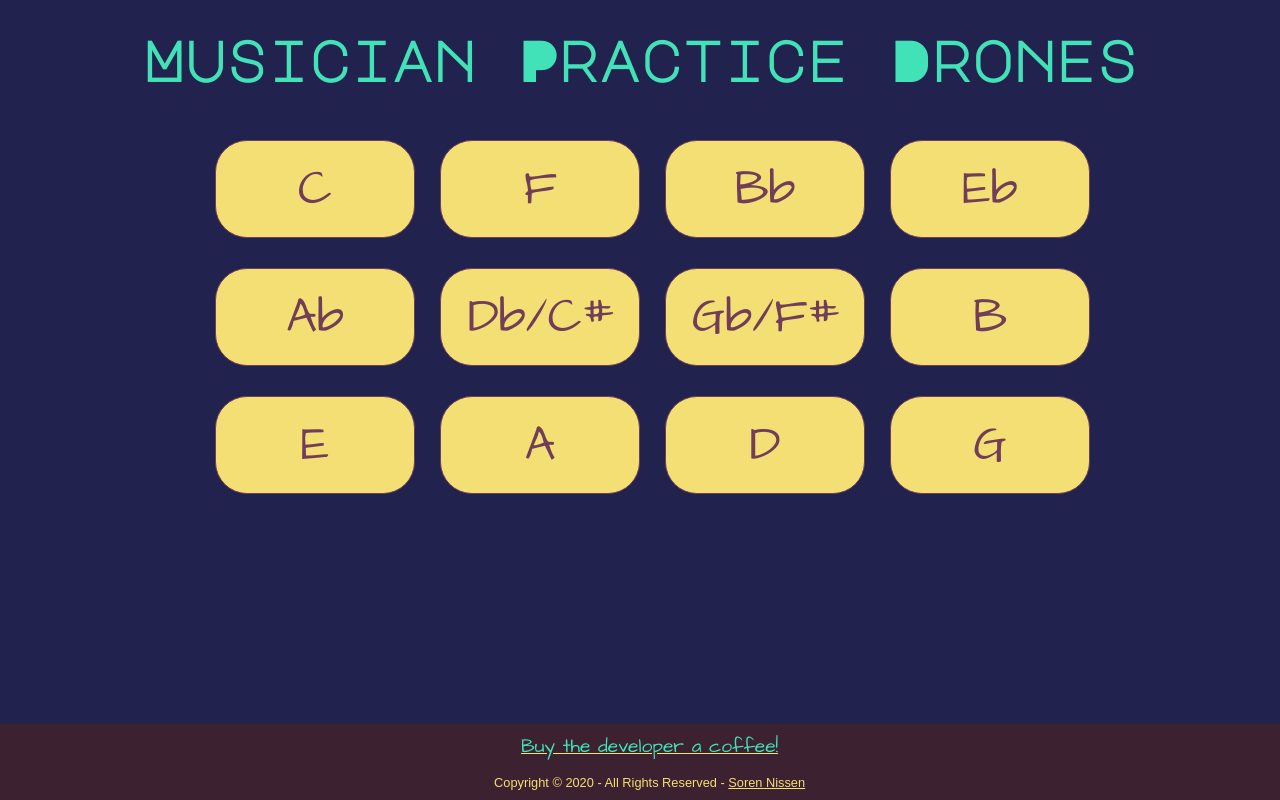
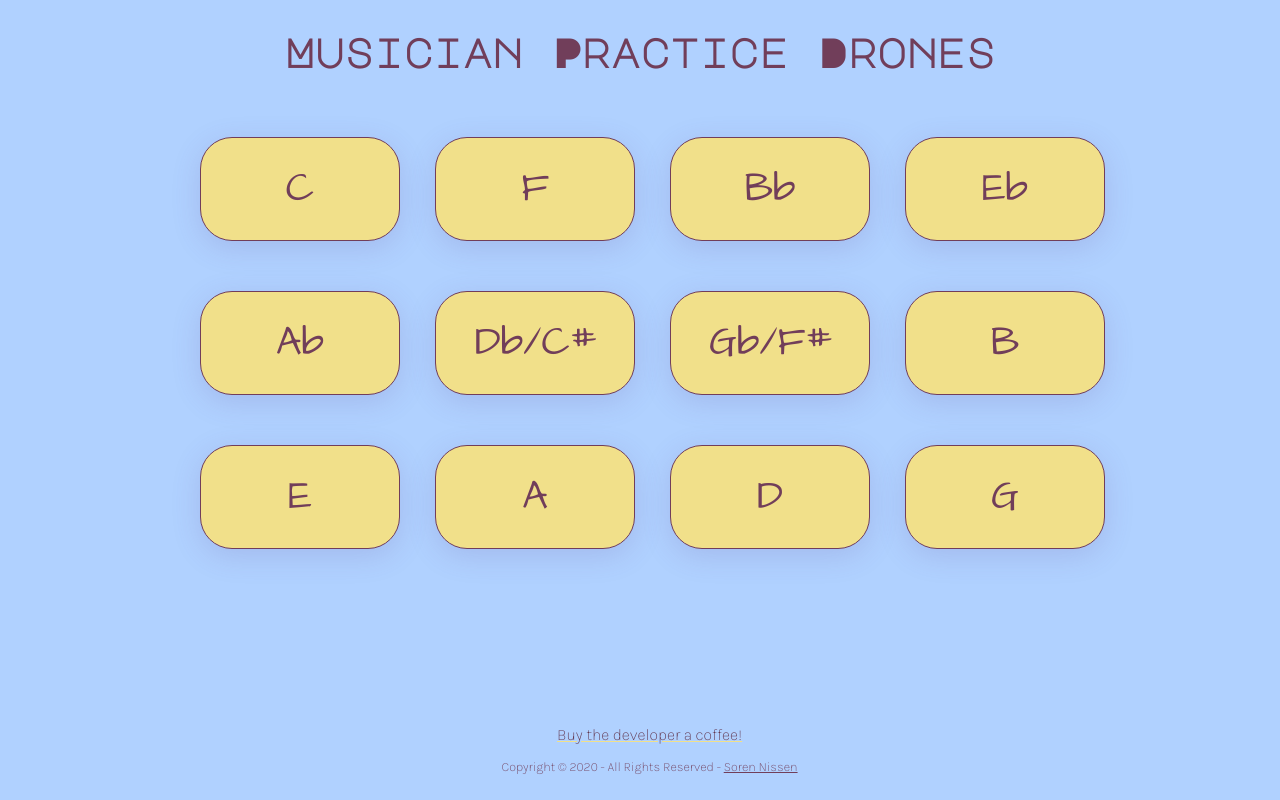
Before and after one commit to skendanavian/muscian-practice-drones, a React (Create React App) app: page / in a window 1280 px wide. Built offline with nearby package versions, Linux system fonts and the light colour scheme.

Commit message:
updated styles and responsive design. Added new project photos

```diff
--- a/public/index.html
+++ b/public/index.html
@@ -43,6 +43,12 @@
       rel="stylesheet"
     />
 
+    <link rel="preconnect" href="https://fonts.gstatic.com" />
+    <link
+      href="https://fonts.googleapis.com/css2?family=karla:wght@200;300;400;500;600&display=swap"
+      rel="stylesheet"
+    />
+
     <link rel="manifest" href="%PUBLIC_URL%/manifest.json" />
     <!--
       Notice the use of %PUBLIC_URL% in the tags above.
--- a/src/App.scss
+++ b/src/App.scss
@@ -7,7 +7,7 @@ html {
 body {
   font-family: $font2;
   box-sizing: border-box;
-  background-color: rgb(34, 34, 78);
+  background-color: rgb(176, 209, 255);
   margin: 0;
   width: 100vw;
   height: 100vh;
@@ -32,64 +32,70 @@ p {
 }
 
 h1 {
-  font-size: 3.5rem;
-  color: $playing;
+  color: $dark2;
   text-align: center;
   margin: 2rem;
+  margin-bottom: 2.8rem;
 }
 
 .footer {
   margin-top: 10px;
-  background-color: darken($dark2, 16%);
+  text-align: center;
+  font-weight: 200;
+  background-color: transparent;
   z-index: 99;
   position: fixed;
   width: 100%;
   left: 0;
   bottom: 0;
   padding: 0.6rem;
-  font-family: Helvetica, sans-serif;
+  font-family: $font1;
   text-align: center;
+  margin-bottom: 1rem;
 
   .coffeeLink {
     padding-bottom: 0.2rem;
 
     p {
-      color: $playing;
+      font-size: 1rem;
+
+      color: darken($dark2, 5%);
     }
   }
 
   .copyright {
-    color: $light1;
-    font-family: Arial, Helvetica, sans-serif;
+    color: $dark2;
+
     font-size: 0.8rem;
 
     a {
-      color: $light1;
+      color: $dark2;
     }
   }
 }
 
-@media screen and (min-width: 700px) {
-  .h1 {
-    font-size: 5rem;
+@media screen and (min-width: 760px) {
+  h1 {
+    font-size: 2.5rem;
   }
   p {
-    font-size: 1.2rem;
+    font-size: 1rem;
   }
 }
 
 @media screen and (min-width: 321px) and (max-width: 699px) {
   h1 {
-    font-size: 1rem;
+    font-size: 1.4rem;
+    margin-bottom: 2rem;
   }
 
   .footer {
     .coffeeLink p {
-      font-size: 1rem;
+      font-size: 0.8rem;
     }
 
     .copyright {
-      font-size: 0.4rem;
+      font-size: 0.6rem;
     }
   }
 }
@@ -97,15 +103,16 @@ h1 {
 @media screen and (max-width: 320px) {
   h1 {
     font-size: 1.2rem;
+    margin-bottom: 2rem;
   }
 
   .footer {
     .coffeeLink p {
-      font-size: 1rem;
+      font-size: 0.8rem;
     }
 
     .copyright {
-      font-size: 0.4rem;
+      font-size: 0.5rem;
     }
   }
 }
--- a/src/components/Button.scss
+++ b/src/components/Button.scss
@@ -1,13 +1,15 @@
 @import "../styles/variables.scss";
 
 .btn {
-  font-family: $font1;
+  font-family: $font3;
+  font-weight: 200;
   font-size: 2rem;
 
   padding: 10px;
   border-radius: 2rem;
   background-color: $light1;
-  border: 1px $dark2 solid;
+  border: 1px solid $dark2;
+  box-shadow: rgba(101, 77, 152, 0.175) 0px 7px 29px 0px;
 
   color: $dark2;
 
@@ -15,13 +17,13 @@
     background-color: $playing;
     &:hover {
       cursor: pointer;
-      box-shadow: 2px 5px 5px 2px darken($dark2, 5%);
+      box-shadow: 2px 3px 3px 2px $dark2;
     }
   }
 
   &:hover {
     cursor: pointer;
-    box-shadow: 2px 5px 5px 2px darken($dark2, 5%);
+    box-shadow: 2px 3px 3px 2px $dark2;
   }
 
   &:focus {
@@ -31,12 +33,21 @@
 
 @media screen and (min-width: 700px) {
   .btn {
-    font-size: 3rem;
+    font-size: 2rem;
+    height: 6rem;
     padding: 15px;
   }
 }
 
-@media screen and (min-width: 321px) and (max-width: 699px) {
+@media screen and (min-width: 475px) and (max-width: 699px) {
+  .btn {
+    font-size: 1.4rem;
+    height: 4rem;
+    width: 140px;
+  }
+}
+
+@media screen and (min-width: 321px) and (max-width: 474px) {
   .btn {
     font-size: 1rem;
     width: 120px;
@@ -51,8 +62,8 @@
 
 @media screen and (min-width: 1101px) {
   .btn {
-    font-size: 3rem;
-
+    font-size: 2.5rem;
+    height: 6.5rem;
     width: 200px;
   }
 }
--- a/src/components/ButtonList.scss
+++ b/src/components/ButtonList.scss
@@ -15,12 +15,12 @@
   column-gap: 30px;
 }
 
-@media screen and (min-width: 801px) {
+@media screen and (min-width: 870px) {
   .btn-grid {
     grid-template-columns: 175px 175px 175px 175px;
     grid-template-rows: auto;
-    column-gap: 50px;
-    row-gap: 30px;
+    column-gap: 60px;
+    row-gap: 50px;
   }
 
   .grid-container {
@@ -29,12 +29,12 @@
   }
 }
 
-@media screen and (min-width: 700px) and (max-width: 800px) {
+@media screen and (min-width: 700px) and (max-width: 869px) {
   .btn-grid {
-    grid-template-columns: 175px 175px 175px;
+    grid-template-columns: 150px 150px 150px 150px;
     grid-template-rows: auto;
-    column-gap: 40px;
-    row-gap: 20px;
+    column-gap: 35px;
+    row-gap: 35px;
   }
 
   .grid-container {
@@ -43,7 +43,14 @@
   }
 }
 
-@media screen and (min-width: 321px) and (max-width: 699px) {
+@media screen and (min-width: 400px) and (max-width: 699px) {
+  .btn-grid {
+    column-gap: 25px;
+    row-gap: 25px;
+  }
+}
+
+@media screen and (min-width: 321px) and (max-width: 399px) {
   .btn-grid {
     column-gap: 25px;
     row-gap: 15px;
--- a/src/styles/variables.scss
+++ b/src/styles/variables.scss
@@ -3,10 +3,13 @@
 
 $dark1: #156064ff;
 $dark2: #713e5aff;
-$light1: rgb(244, 223, 117);
-$playing: #42e2b8ff;
+$light1: rgb(241, 224, 138);
+$playing: rgb(126, 229, 217);
 $paused: #fb8f67ff;
 
-$font1: "Architects Daughter", sans-serif;
+$font3: "Architects Daughter", sans-serif;
+// $font2: "Major Mono Display", monospace;
+// $font3: "monospace";
+$font1: "Karla", sans-serif;
 $font2: "Major Mono Display", monospace;
-$font3: "monospace";
+// $font3: "monospace";
```
Also changed, not shown: src/hooks/useSound.js (deleted), 5 other files (tests, documents, lock files or other folders).
